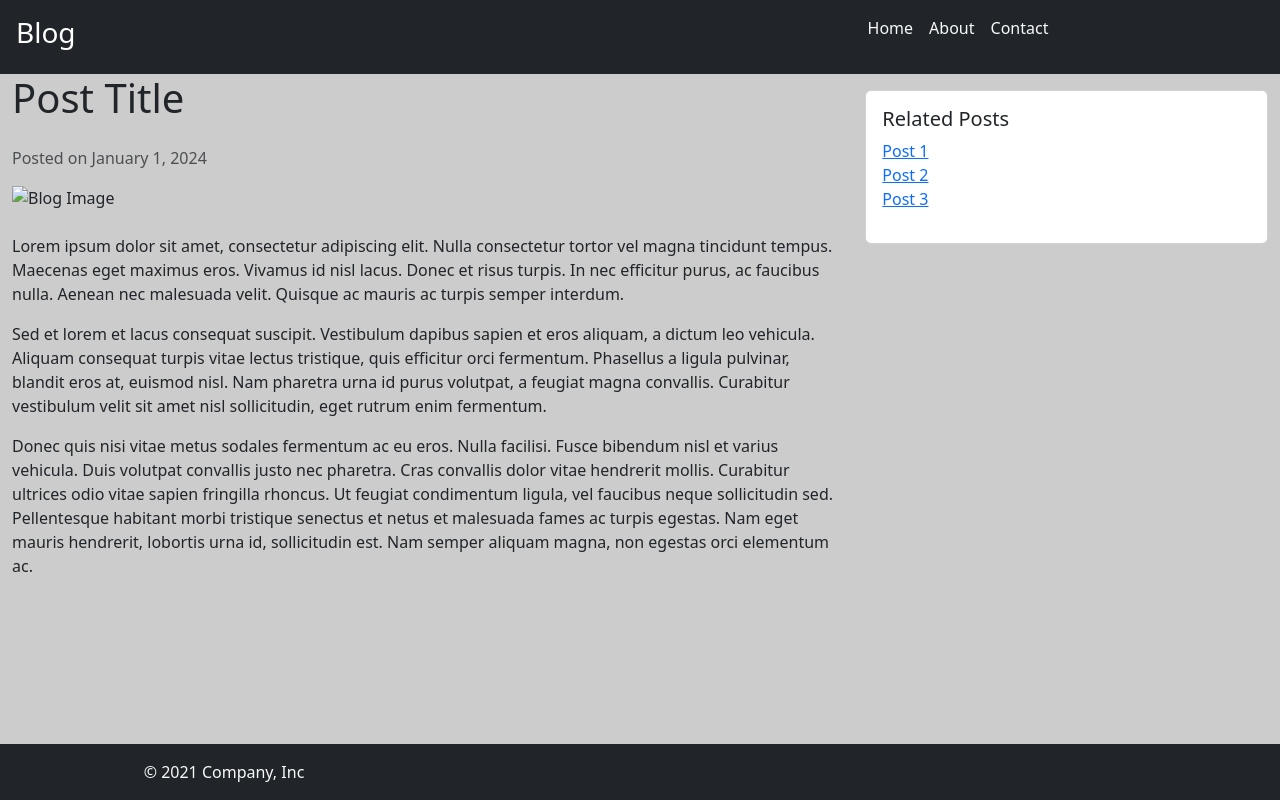
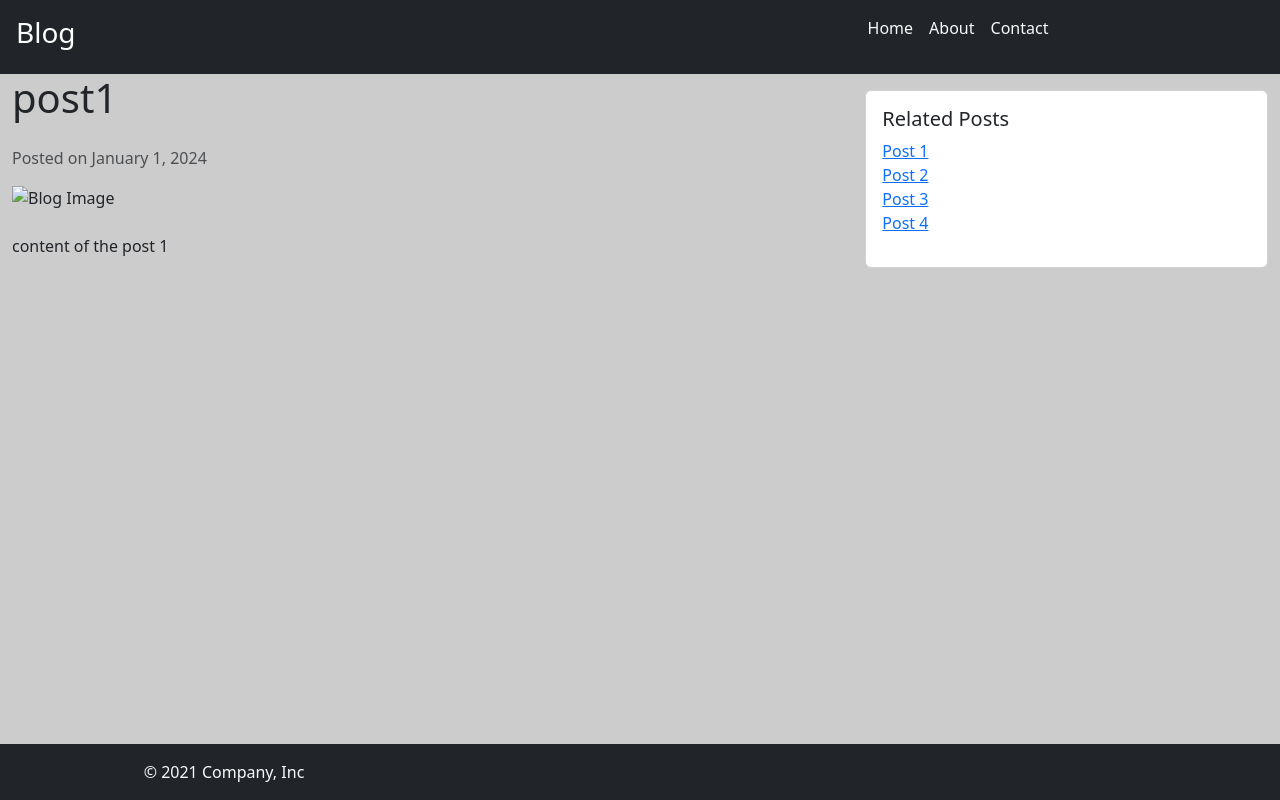
Before and after one commit to Nirusanan/django-blog, a Django app: page /post/1 in a window 1280 px wide. Run offline with Django 5.2, Linux system fonts and the light colour scheme; some libraries are stand-ins or nearby versions.

Commit message:
dynamic_content

```diff
--- a/blog/templates/blog/detail.html
+++ b/blog/templates/blog/detail.html
@@ -5,21 +5,19 @@
 
         <div class="row">
             <div class="col-lg-8">
-              <h1 class="mb-4">Post Title</h1>
+              <h1 class="mb-4">{{post.title}}</h1>
               <p class="text-muted">Posted on January 1, 2024</p>
               <img src="https://via.placeholder.com/800x400" class="img-fluid mb-4" alt="Blog Image">
-              <p>Lorem ipsum dolor sit amet, consectetur adipiscing elit. Nulla consectetur tortor vel magna tincidunt tempus. Maecenas eget maximus eros. Vivamus id nisl lacus. Donec et risus turpis. In nec efficitur purus, ac faucibus nulla. Aenean nec malesuada velit. Quisque ac mauris ac turpis semper interdum.</p>
-              <p>Sed et lorem et lacus consequat suscipit. Vestibulum dapibus sapien et eros aliquam, a dictum leo vehicula. Aliquam consequat turpis vitae lectus tristique, quis efficitur orci fermentum. Phasellus a ligula pulvinar, blandit eros at, euismod nisl. Nam pharetra urna id purus volutpat, a feugiat magna convallis. Curabitur vestibulum velit sit amet nisl sollicitudin, eget rutrum enim fermentum.</p>
-              <p>Donec quis nisi vitae metus sodales fermentum ac eu eros. Nulla facilisi. Fusce bibendum nisl et varius vehicula. Duis volutpat convallis justo nec pharetra. Cras convallis dolor vitae hendrerit mollis. Curabitur ultrices odio vitae sapien fringilla rhoncus. Ut feugiat condimentum ligula, vel faucibus neque sollicitudin sed. Pellentesque habitant morbi tristique senectus et netus et malesuada fames ac turpis egestas. Nam eget mauris hendrerit, lobortis urna id, sollicitudin est. Nam semper aliquam magna, non egestas orci elementum ac.</p>
+              <p>{{post.content}}</p>
             </div>
             <div class="col-lg-4">
               <div class="card mt-3">
                 <div class="card-body">
                   <h5 class="card-title">Related Posts</h5>
                   <ul class="list-unstyled">
-                    <li><a href="./detail.html">Post 1</a></li>
-                    <li><a href="./detail.html">Post 2</a></li>
-                    <li><a href="./detail.html">Post 3</a></li>
+                    {% for post in posts %}
+                      <li><a href="{% url 'blog:detail' post.id %}">Post {{post.id}}</a></li>
+                    {% endfor %}
                   </ul>
                 </div>
               </div>
--- a/blog/views.py
+++ b/blog/views.py
@@ -1,19 +1,23 @@
 from django.shortcuts import render, redirect
 from  django.http import HttpResponse
+import logging
 
-
-def index(request):
-    blog_title = "Latest Posts"
-    posts = [
+posts = [
         {'id':1, 'title': 'post1', 'content': 'content of the post 1'},
         {'id':2,'title': 'post2', 'content': 'content of the post 2'},
         {'id':3,'title': 'post3', 'content': 'content of the post 3'},
         {'id':4,'title': 'post4', 'content': 'content of the post 4'},
     ]
+
+def index(request):
+    blog_title = "Latest Posts"
     return render(request, 'blog/index.html', {'blog_title': blog_title, 'posts': posts})
 
 def detail(request, post_id):
-    return render(request, 'blog/detail.html')
+    post = next((item for item in posts if item['id']==post_id), None)
+    logger = logging.getLogger('TESTING')
+    logger.debug(f"post is available {post}")
+    return render(request, 'blog/detail.html', {'post':post, 'posts':posts})
 
 def old_url_redirect(requset):
     return redirect("blog:new_url")
```
